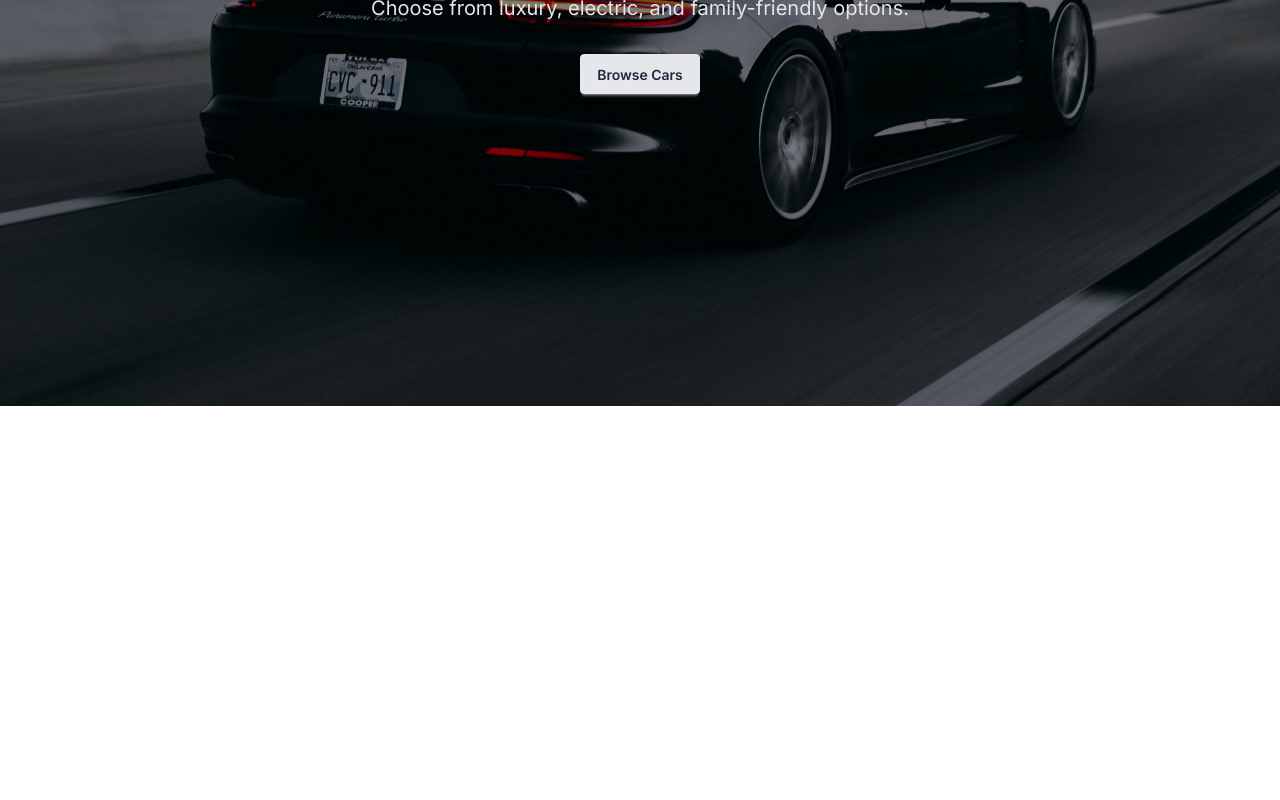
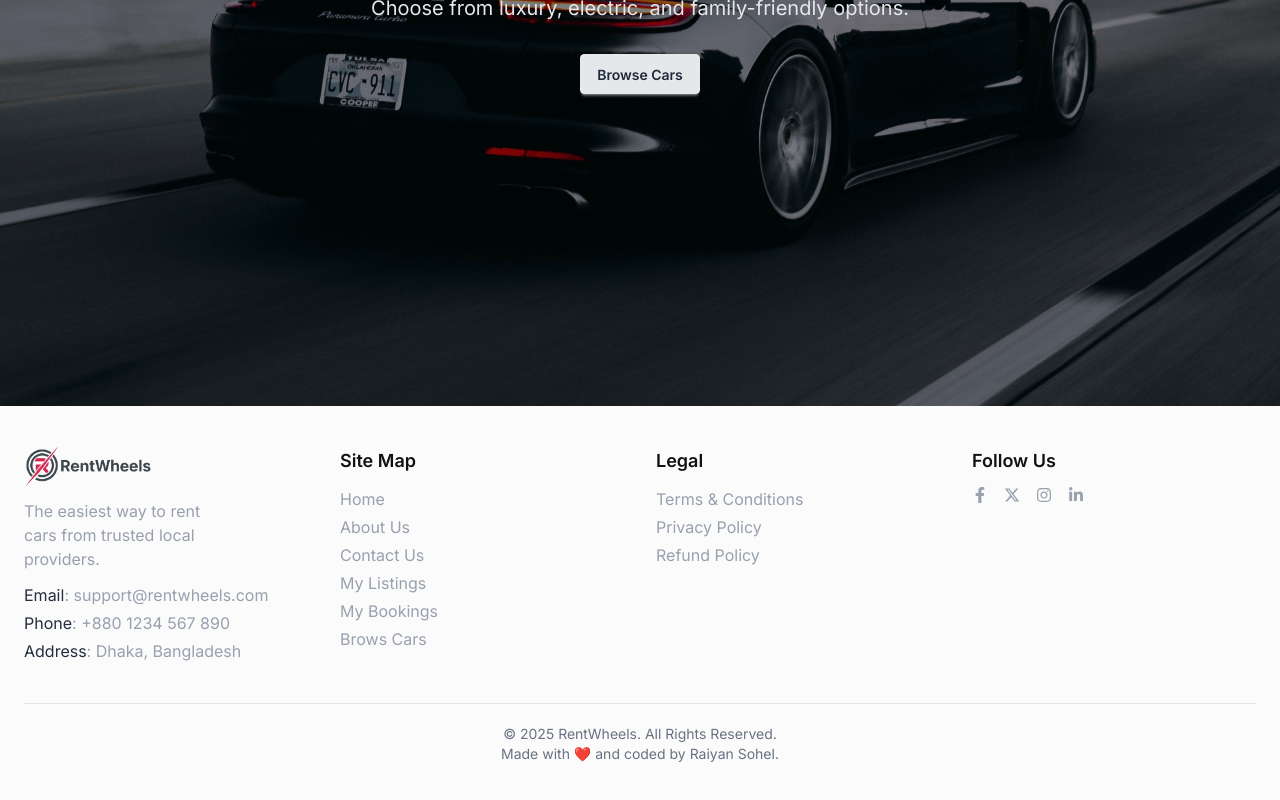
Before and after one commit to RaiyanSohel-byte/rent-wheels-client, a React (Vite) app: page / in a window 1280 px wide. Shown: the part 394-1194 px from the top of the page. Before the commit the page ends 800 px from the top, so only its background shows below. Built offline with nearby package versions, Linux system fonts and the light colour scheme; no server answers.

Commit message:
footer section added

```diff
--- /dev/null
+++ b/src/components/Footer.jsx
@@ -0,0 +1,142 @@
+import { FaFacebookF, FaInstagram, FaLinkedinIn } from "react-icons/fa";
+import { FaXTwitter } from "react-icons/fa6";
+import logoLight from "../assets/logoLight.png";
+import logoDark from "../assets/logoDark.png";
+import useTheme from "../hooks/useTheme";
+import { Link } from "react-router";
+
+const Footer = () => {
+  const { theme } = useTheme();
+  return (
+    <footer className="relative w-full bg-base-200/50 backdrop-blur-xl border-t border-white/10 text-base-content py-10 px-6">
+      <div className="max-w-[1440px] mx-auto grid grid-cols-1 md:grid-cols-4 gap-8">
+        <div className="flex flex-col items-start space-y-3">
+          <img
+            src={theme === "dark" ? logoDark : logoLight}
+            alt="RentWheels Logo"
+            className="w-32"
+          />
+
+          <p className="text-gray-400 max-w-[200px]">
+            The easiest way to rent cars from trusted local providers.
+          </p>
+          <ul className="space-y-1 text-gray-400">
+            <li>
+              <span className="text-primary">Email</span>:
+              support@rentwheels.com
+            </li>
+            <li>
+              <span className="text-primary">Phone</span>: +880 1234 567 890
+            </li>
+            <li>
+              <span className="text-primary">Address</span>: Dhaka, Bangladesh
+            </li>
+          </ul>
+        </div>
+
+        <div>
+          <h3 className="font-semibold text-lg mb-3">Site Map</h3>
+          <ul className="space-y-1 text-gray-400">
+            <li>
+              <Link to="/" className="hover:text-accent transition-colors">
+                Home
+              </Link>
+            </li>
+            <li>
+              <Link to="/about" className="hover:text-accent transition-colors">
+                About Us
+              </Link>
+            </li>
+            <li>
+              <Link
+                to="/contact"
+                className="hover:text-accent transition-colors"
+              >
+                Contact Us
+              </Link>
+            </li>
+            <li>
+              <Link
+                to="/myListings"
+                className="hover:text-accent transition-colors"
+              >
+                My Listings
+              </Link>
+            </li>
+            <li>
+              <Link
+                to="/myBookings"
+                className="hover:text-accent transition-colors"
+              >
+                My Bookings
+              </Link>
+            </li>
+            <li>
+              <Link to="/cars" className="hover:text-accent transition-colors">
+                Brows Cars
+              </Link>
+            </li>
+          </ul>
+        </div>
+        <div>
+          <h3 className="font-semibold text-lg mb-3">Legal</h3>
+          <ul className="space-y-1 text-gray-400">
+            <li>
+              <a href="#" className="hover:text-accent transition-colors">
+                Terms & Conditions
+              </a>
+            </li>
+            <li>
+              <a href="#" className="hover:text-accent transition-colors">
+                Privacy Policy
+              </a>
+            </li>
+            <li>
+              <a href="#" className="hover:text-accent transition-colors">
+                Refund Policy
+              </a>
+            </li>
+          </ul>
+        </div>
+
+        <div>
+          <h3 className="font-semibold text-lg mb-3">Follow Us</h3>
+          <div className="flex space-x-4">
+            <a
+              href="#"
+              className="text-gray-400 hover:text-accent transition-colors"
+            >
+              <FaFacebookF />
+            </a>
+            <a
+              href="#"
+              className="text-gray-400 hover:text-accent transition-colors"
+            >
+              <FaXTwitter />
+            </a>
+            <a
+              href="#"
+              className="text-gray-400 hover:text-accent transition-colors"
+            >
+              <FaInstagram />
+            </a>
+            <a
+              href="#"
+              className="text-gray-400 hover:text-accent transition-colors"
+            >
+              <FaLinkedinIn />
+            </a>
+          </div>
+        </div>
+      </div>
+
+      <div className="mt-10 border-t border-primary/10 pt-5 text-center text-gray-500 text-sm">
+        &copy; {new Date().getFullYear()} RentWheels. All Rights Reserved.{" "}
+        <br />
+        Made with ❤️ and coded by Raiyan Sohel.
+      </div>
+    </footer>
+  );
+};
+
+export default Footer;
--- a/src/components/Navbar.jsx
+++ b/src/components/Navbar.jsx
@@ -3,8 +3,9 @@ import { Link, NavLink } from "react-router";
 import { GiCarWheel, GiHamburgerMenu } from "react-icons/gi";
 import logoDark from "../assets/logoDark.png";
 import logoLight from "../assets/logoLight.png";
+import useTheme from "../hooks/useTheme";
 const Navbar = () => {
-  const [theme, setTheme] = useState(localStorage.getItem("theme") || "light");
+  const { theme, setTheme } = useTheme();
   useEffect(() => {
     const html = document.querySelector("html");
     html.setAttribute("data-theme", theme);
@@ -48,7 +49,7 @@ const Navbar = () => {
             </ul>
           </div>
           <img
-            className="w-[200px]"
+            className="w-32"
             src={theme === "dark" ? logoDark : logoLight}
             alt=""
           />
--- /dev/null
+++ b/src/contexts/ThemeContext/ThemeContext.jsx
@@ -0,0 +1,3 @@
+import { createContext } from "react";
+
+export const ThemeContext = createContext(null);
--- /dev/null
+++ b/src/contexts/ThemeContext/ThemeProvider.jsx
@@ -0,0 +1,10 @@
+import React, { useState } from "react";
+import { ThemeContext } from "./ThemeContext";
+
+const ThemeProvider = ({ children }) => {
+  const [theme, setTheme] = useState(localStorage.getItem("theme") || "light");
+  const themeInfo = { theme, setTheme };
+  return <ThemeContext value={themeInfo}>{children}</ThemeContext>;
+};
+
+export default ThemeProvider;
--- a/src/contexts/authContext/AuthProvider.jsx
+++ b/src/contexts/authContext/AuthProvider.jsx
@@ -6,6 +6,7 @@ import {
   onAuthStateChanged,
   signInWithEmailAndPassword,
   signInWithPopup,
+  signOut,
 } from "firebase/auth";
 import { auth } from "../../firebase/firebase.config";
 
@@ -25,6 +26,10 @@ const AuthProvider = ({ children }) => {
     setLoading(true);
     return signInWithEmailAndPassword(auth, email, password);
   };
+  const logOutUser = () => {
+    setLoading(true);
+    return signOut(auth);
+  };
 
   useEffect(() => {
     const unsubscribe = onAuthStateChanged(auth, (currentUser) => {
@@ -42,6 +47,7 @@ const AuthProvider = ({ children }) => {
     createUser,
     loginUser,
     googleLogin,
+    logOutUser,
   };
   return <AuthContext value={authInfo}>{children}</AuthContext>;
 };
--- /dev/null
+++ b/src/hooks/useTheme.jsx
@@ -0,0 +1,9 @@
+import React, { use } from "react";
+import { ThemeContext } from "../contexts/ThemeContext/ThemeContext";
+
+const useTheme = () => {
+  const themeInfo = use(ThemeContext);
+  return themeInfo;
+};
+
+export default useTheme;
--- a/src/layouts/MainLayout.jsx
+++ b/src/layouts/MainLayout.jsx
@@ -1,6 +1,7 @@
 import React from "react";
 import Navbar from "../components/Navbar";
 import { Outlet } from "react-router";
+import Footer from "../components/Footer";
 
 const MainLayout = () => {
   return (
@@ -11,6 +12,9 @@ const MainLayout = () => {
       <main>
         <Outlet />
       </main>
+      <footer>
+        <Footer />
+      </footer>
     </div>
   );
 };
```
Also changed, not shown: src/main.jsx (+6 -3 lines).
